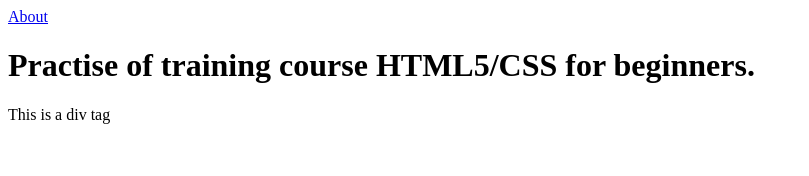
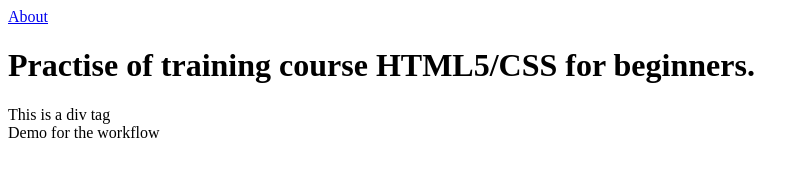
Before and after one commit to srishti-maurya/training-practise-cs, a plain HTML site: page index.html in a window 1280 px wide. Shown: the whole page, without its empty margins (0-809 px from the left). Drawn offline with Linux system fonts and the light colour scheme.

Commit message:
New modification

```diff
--- a/index.html
+++ b/index.html
@@ -12,6 +12,8 @@
       <a href="/about.html">About</a>
       <h1>Practise of training course HTML5/CSS for beginners.</h1>
       <div>This is a div tag</div>
+
+      <div>Demo for the workflow</div>
     </div>
   </body>
 </html>
```
